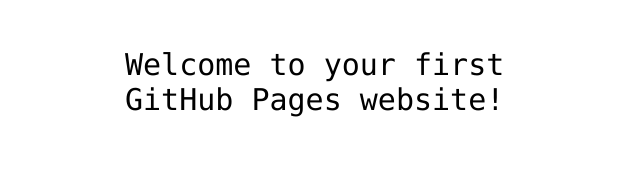
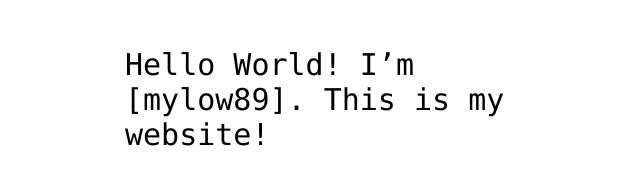
Before and after one commit to mylow89/hello-world, a plain HTML site: page index.html in a window 1280 px wide. Shown: the part 341-526 px from the top of the page, without its empty margins (315-955 px from the left). Drawn offline with Linux system fonts and the light colour scheme.

Commit message:
Update index.html

```diff
--- a/index.html
+++ b/index.html
@@ -12,7 +12,7 @@
 <img src="https://octodex.github.com/images/daftpunktocat-thomas.gif" id="octocat" alt="octocat-gif" />
 
 <!-- Change this code here by copy and pasting your template on line 15 -->
-<p>Welcome to your first GitHub Pages website!</p>
+<p>Hello World! I’m [mylow89]. This is my website!</p>
 
 </body>
 </html>
```
